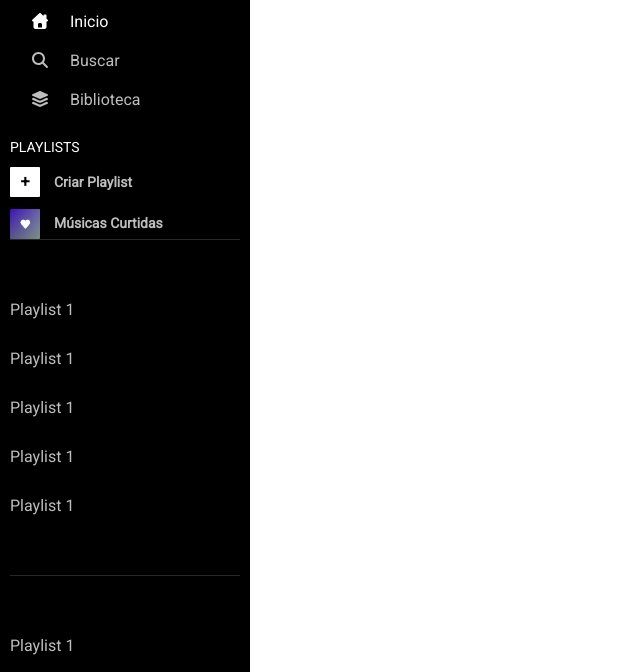
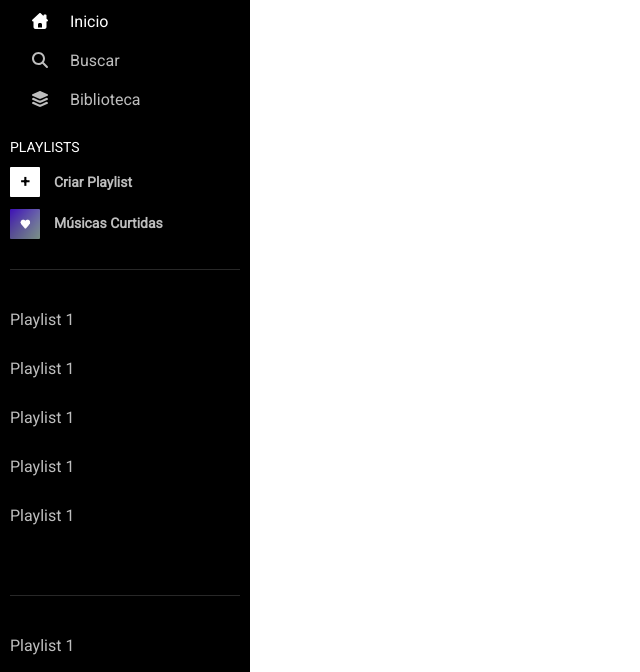
Before and after one commit to mattheusp/Clone-spotify-html-css-js, a plain HTML site: page index.html in a window 1280 px wide. Shown: the part 101-773 px from the top of the page, without its empty margins (0-640 px from the left). Drawn offline with Linux system fonts and the light colour scheme.

Commit message:
commit_v3

```diff
--- a/styles.css
+++ b/styles.css
@@ -87,8 +87,9 @@ html, body {height: 100%;}
 }
 
 .sidebar__playlists {
-    padding: 40px 0;
+    padding: 20px 0;
     border-top: 1px solid rgb(40, 40, 40);
+    margin-top: 30px;
 }
 
 .sidebar__playlists a {
```
